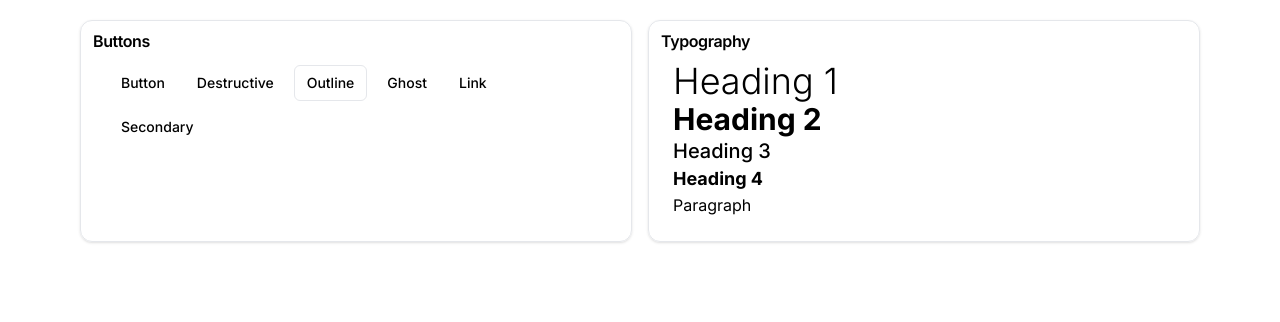
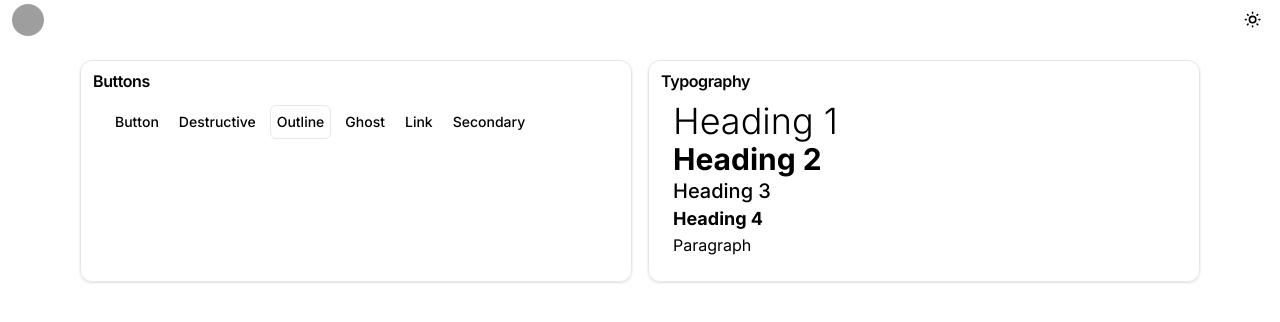
Before and after one commit to xeonray-origin/personal-web-app, a Next.js app: page /components in a window 1280 px wide. Shown: the top 322 px of the page. Built offline with nearby package versions, Linux system fonts and the light colour scheme; grey boxes are pictures that could not be loaded.

Commit message:
feat: topbar with theme switcher

```diff
--- a/package.json
+++ b/package.json
@@ -9,6 +9,7 @@
 		"lint": "next lint --fix"
 	},
 	"dependencies": {
+		"@radix-ui/react-avatar": "^1.0.4",
 		"@radix-ui/react-dropdown-menu": "^2.0.6",
 		"@radix-ui/react-icons": "^1.3.0",
 		"@radix-ui/react-slot": "^1.0.2",
--- a/src/app/layout.tsx
+++ b/src/app/layout.tsx
@@ -1,5 +1,6 @@
 import type { Metadata } from 'next'
 import { Inter } from 'next/font/google'
+import { Topbar } from '@/components'
 
 import '@/styles/globals.css'
 
@@ -32,6 +33,7 @@ export default function RootLayout({
 					enableSystem
 					disableTransitionOnChange
 				>
+					<Topbar />
 					{children}
 				</ThemeProvider>
 			</body>
--- a/src/app/page.tsx
+++ b/src/app/page.tsx
@@ -1,11 +1,10 @@
-import Image from "next/image";
-import { ModeToggle } from "@/components";
+import Image from 'next/image'
+import { ModeToggle } from '@/components'
 
 export default function Home() {
-  return (
-    <main className="flex min-h-screen flex-col items-center justify-between p-24">
-      <h1 className="text-4xl font-bold">Hello World</h1>
-      <ModeToggle />
-    </main>
-  );
+	return (
+		<main className='flex min-h-screen flex-col items-center justify-between p-24'>
+			<h1 className='text-4xl font-bold'>Hello World</h1>
+		</main>
+	)
 }
--- a/src/components/mode-toggle.tsx
+++ b/src/components/mode-toggle.tsx
@@ -1,41 +1,38 @@
 'use client'
 
-import * as React from 'react'
-import { MoonIcon, SunIcon } from '@radix-ui/react-icons'
+import { useState, type JSX, type RefAttributes } from 'react'
+import { Moon, SunMedium } from 'lucide-react'
 import { useTheme } from 'next-themes'
 
-import { Button } from '@/components/ui/button'
-import {
-	DropdownMenu,
-	DropdownMenuContent,
-	DropdownMenuItem,
-	DropdownMenuTrigger,
-} from '@/components/ui/dropdown-menu'
+import { Button, type ButtonProps } from '@/components/ui/button'
 
-const ModeToggle = () => {
+const ModeToggle = (
+	props: JSX.IntrinsicAttributes &
+		ButtonProps &
+		RefAttributes<HTMLButtonElement>,
+) => {
 	const { setTheme } = useTheme()
+	const [isDark, setIsDark] = useState(false)
+
+	const handleThemeChange = () => {
+		setTheme(!isDark ? 'light' : 'dark')
+		setIsDark(!isDark)
+	}
 
 	return (
-		<DropdownMenu>
-			<DropdownMenuTrigger asChild>
-				<Button variant='outline' size='icon'>
-					<SunIcon className='size-[1.2rem] rotate-0 scale-100 transition-all dark:-rotate-90 dark:scale-0' />
-					<MoonIcon className='absolute size-[1.2rem] rotate-90 scale-0 transition-all dark:rotate-0 dark:scale-100' />
-					<span className='sr-only'>Toggle theme</span>
-				</Button>
-			</DropdownMenuTrigger>
-			<DropdownMenuContent align='end'>
-				<DropdownMenuItem onClick={() => setTheme('light')}>
-					Light
-				</DropdownMenuItem>
-				<DropdownMenuItem onClick={() => setTheme('dark')}>
-					Dark
-				</DropdownMenuItem>
-				<DropdownMenuItem onClick={() => setTheme('system')}>
-					System
-				</DropdownMenuItem>
-			</DropdownMenuContent>
-		</DropdownMenu>
+		<Button
+			className='border-0'
+			{...props}
+			variant='outline'
+			size='sm'
+			onClick={handleThemeChange}
+		>
+			{!isDark ? (
+				<SunMedium className='size-[1.2rem] rotate-0 scale-100 transition-all' />
+			) : (
+				<Moon className='size-[1.2rem] rotate-0 scale-100 transition-all' />
+			)}
+		</Button>
 	)
 }
 
--- a/src/components/topbar.tsx
+++ b/src/components/topbar.tsx
@@ -0,0 +1,20 @@
+import { Avatar, AvatarFallback, AvatarImage } from '@/components/ui/avatar'
+
+import ModeToggle from './mode-toggle'
+
+const Topbar = () => {
+	return (
+		<div className='flex w-full flex-wrap items-center justify-between  p-1 px-3'>
+			<div className='flex-1'>
+				<Avatar className='size-[2rem]'>
+					<AvatarImage src='https://github.com/shadcn.png' />
+					<AvatarFallback>CN</AvatarFallback>
+				</Avatar>
+			</div>
+
+			<ModeToggle />
+		</div>
+	)
+}
+
+export default Topbar
--- /dev/null
+++ b/src/components/ui/avatar.tsx
@@ -0,0 +1,49 @@
+'use client'
+
+import * as React from 'react'
+import { cn } from '@/lib/utils'
+import * as AvatarPrimitive from '@radix-ui/react-avatar'
+
+const Avatar = React.forwardRef<
+	React.ElementRef<typeof AvatarPrimitive.Root>,
+	React.ComponentPropsWithoutRef<typeof AvatarPrimitive.Root>
+>(({ className, ...props }, ref) => (
+	<AvatarPrimitive.Root
+		ref={ref}
+		className={cn(
+			'relative flex h-10 w-10 shrink-0 overflow-hidden rounded-full',
+			className,
+		)}
+		{...props}
+	/>
+))
+Avatar.displayName = AvatarPrimitive.Root.displayName
+
+const AvatarImage = React.forwardRef<
+	React.ElementRef<typeof AvatarPrimitive.Image>,
+	React.ComponentPropsWithoutRef<typeof AvatarPrimitive.Image>
+>(({ className, ...props }, ref) => (
+	<AvatarPrimitive.Image
+		ref={ref}
+		className={cn('aspect-square h-full w-full', className)}
+		{...props}
+	/>
+))
+AvatarImage.displayName = AvatarPrimitive.Image.displayName
+
+const AvatarFallback = React.forwardRef<
+	React.ElementRef<typeof AvatarPrimitive.Fallback>,
+	React.ComponentPropsWithoutRef<typeof AvatarPrimitive.Fallback>
+>(({ className, ...props }, ref) => (
+	<AvatarPrimitive.Fallback
+		ref={ref}
+		className={cn(
+			'bg-muted flex h-full w-full items-center justify-center rounded-full',
+			className,
+		)}
+		{...props}
+	/>
+))
+AvatarFallback.displayName = AvatarPrimitive.Fallback.displayName
+
+export { Avatar, AvatarImage, AvatarFallback }
--- a/src/components/ui/button.tsx
+++ b/src/components/ui/button.tsx
@@ -21,7 +21,7 @@ const buttonVariants = cva(
 			},
 			size: {
 				default: 'h-10 px-4 py-2',
-				sm: 'h-9 rounded-md px-3',
+				sm: 'h-auto rounded-md p-1.5',
 				lg: 'h-11 rounded-md px-8',
 				icon: 'size-10',
 			},
--- a/src/components/ui/index.ts
+++ b/src/components/ui/index.ts
@@ -2,3 +2,4 @@ export * from './card'
 export * from './button'
 export * from './typography'
 export * from './dropdown-menu'
+export * from './avatar'
```
Also changed, not shown: src/components/index.ts (+4 -3 lines), src/components/ui/dropdown-menu.tsx (+37 -32 lines), 1 other file (tests, documents, lock files or other folders).
